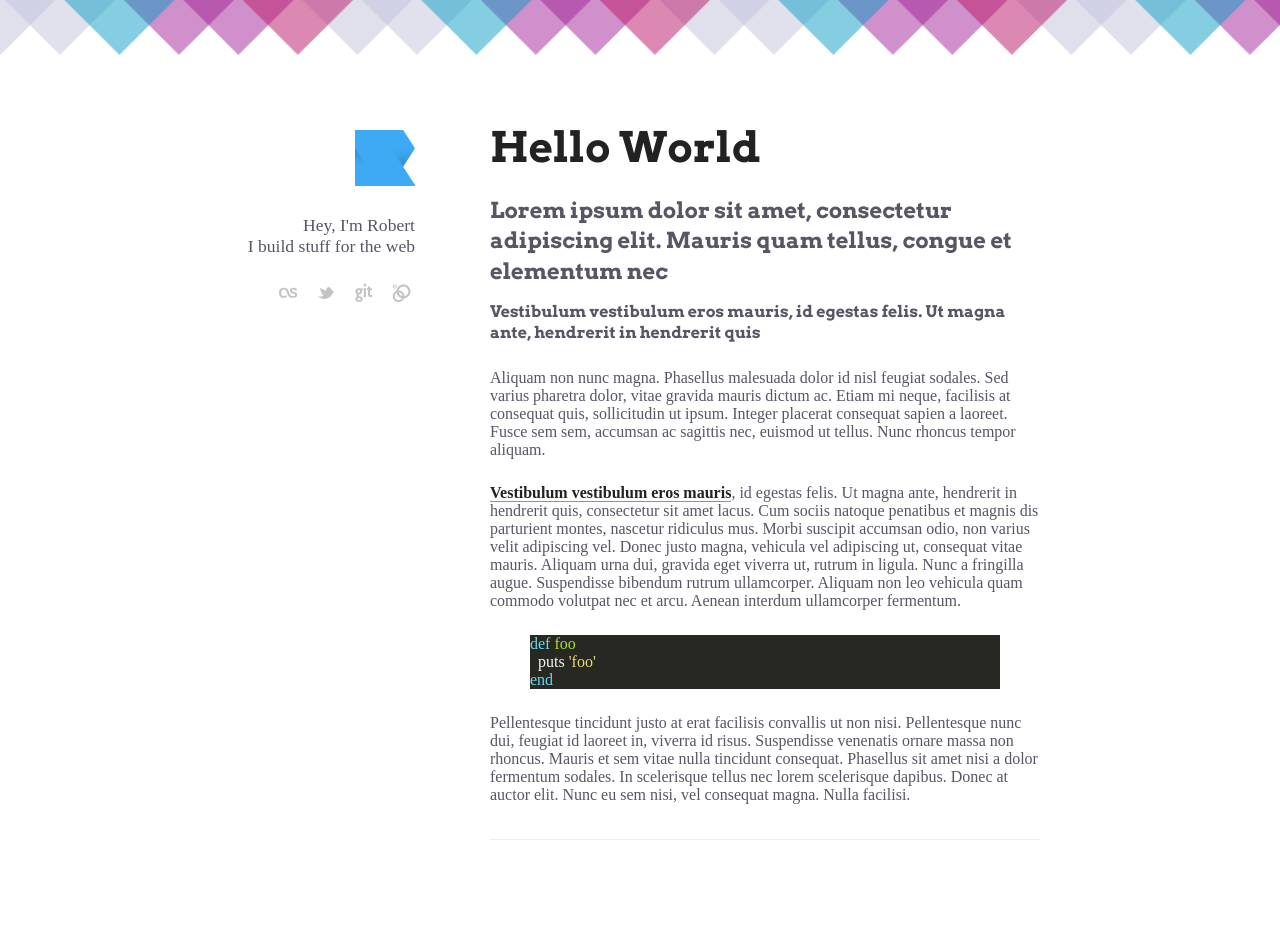
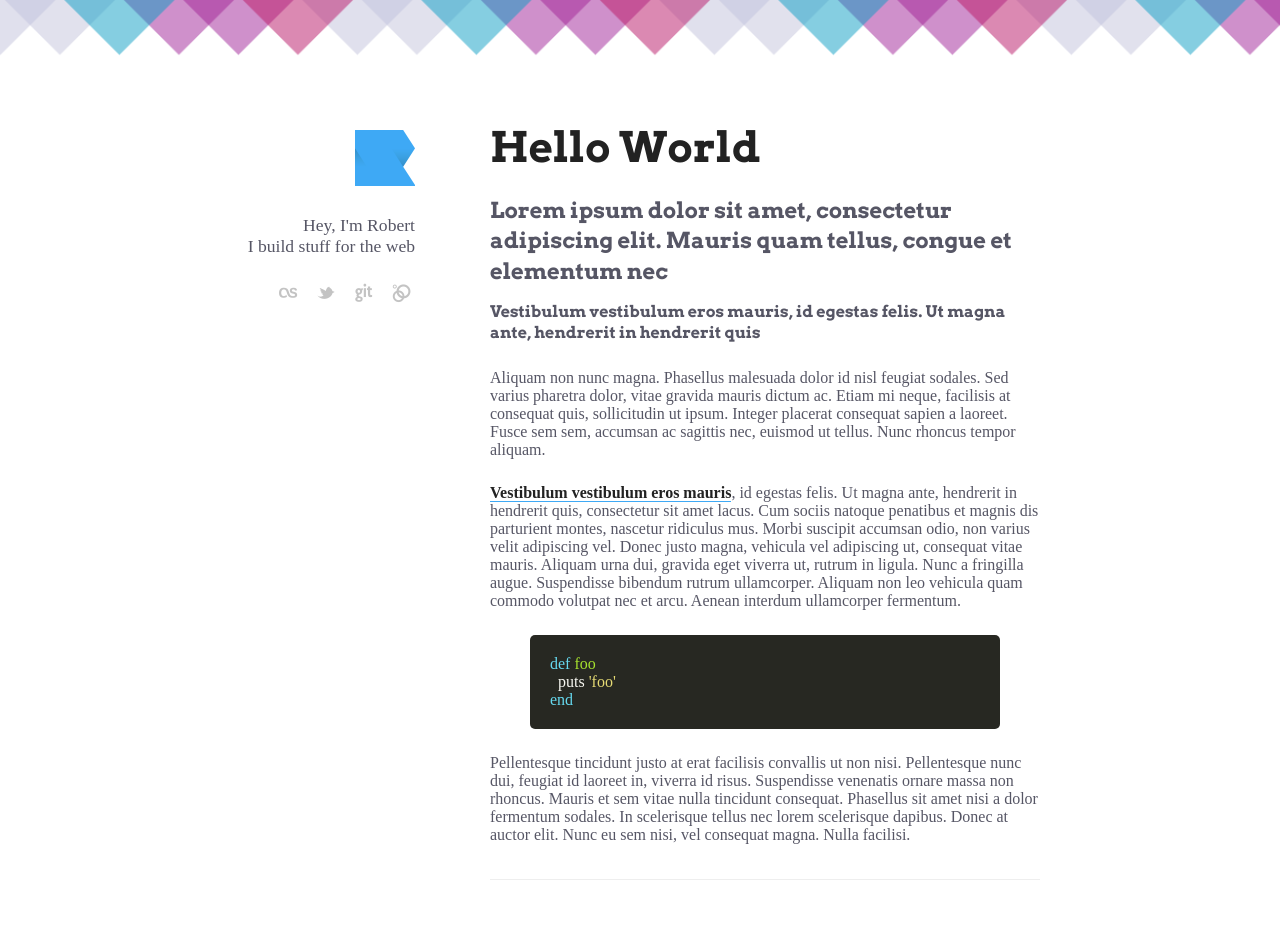
Before and after one commit to studioromeo/studioromeo.github.com, a Jekyll site: the page built from _posts/2012-09-08-hello-world.md, in a window 1280 px wide. Built offline with Jekyll 4.4.1, drawn with Linux system fonts in a browser that asks for light colours; before the commit the page ends 900 px from its top, so only the background shows below that.

Commit message:
Adds padding & radius…yeah :D

```diff
--- a/css/style.css
+++ b/css/style.css
@@ -71,6 +71,12 @@ footer {
 	padding: 20px 0;
 	margin: 10px 0;
 	clear: both;
+}
+
+.highlight {
+	padding: 20px;
+	-webkit-border-radius: 5px;
+	border-radius: 5px;
 }
 
 #logo {
```
